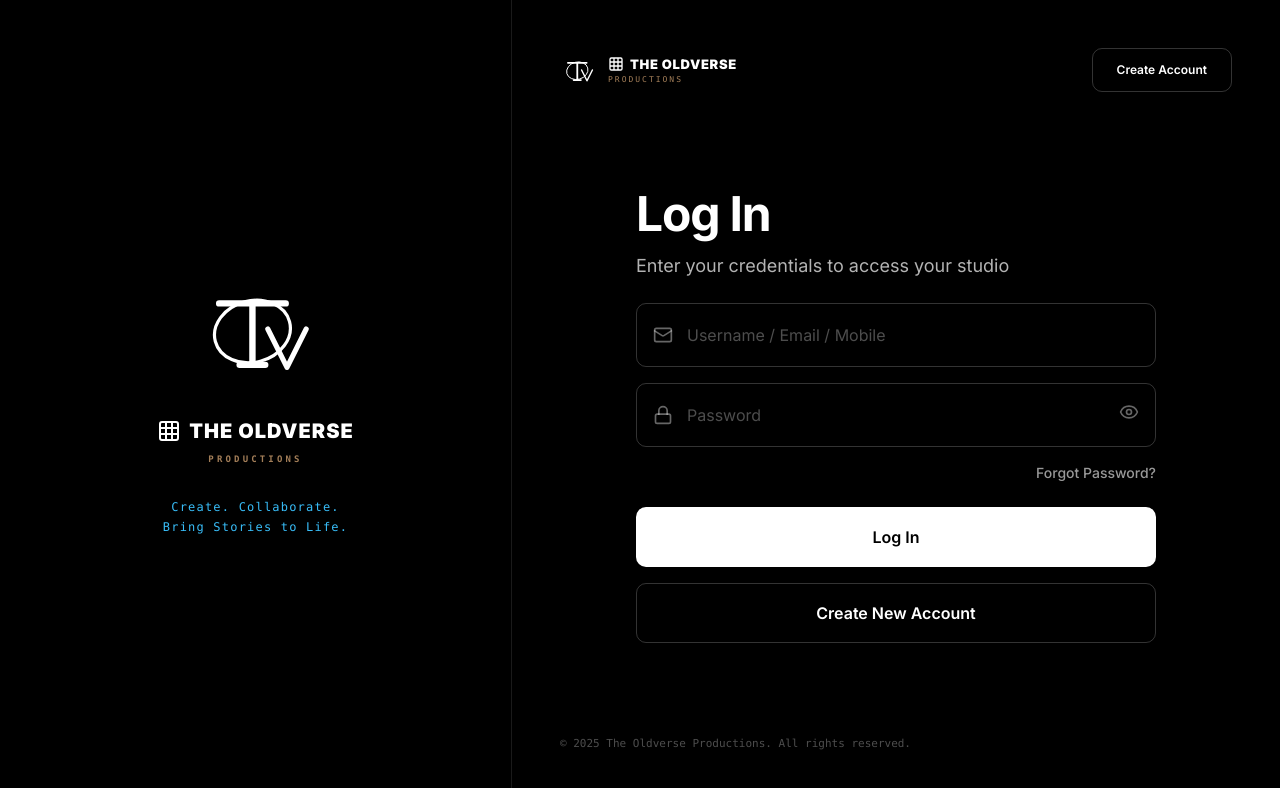
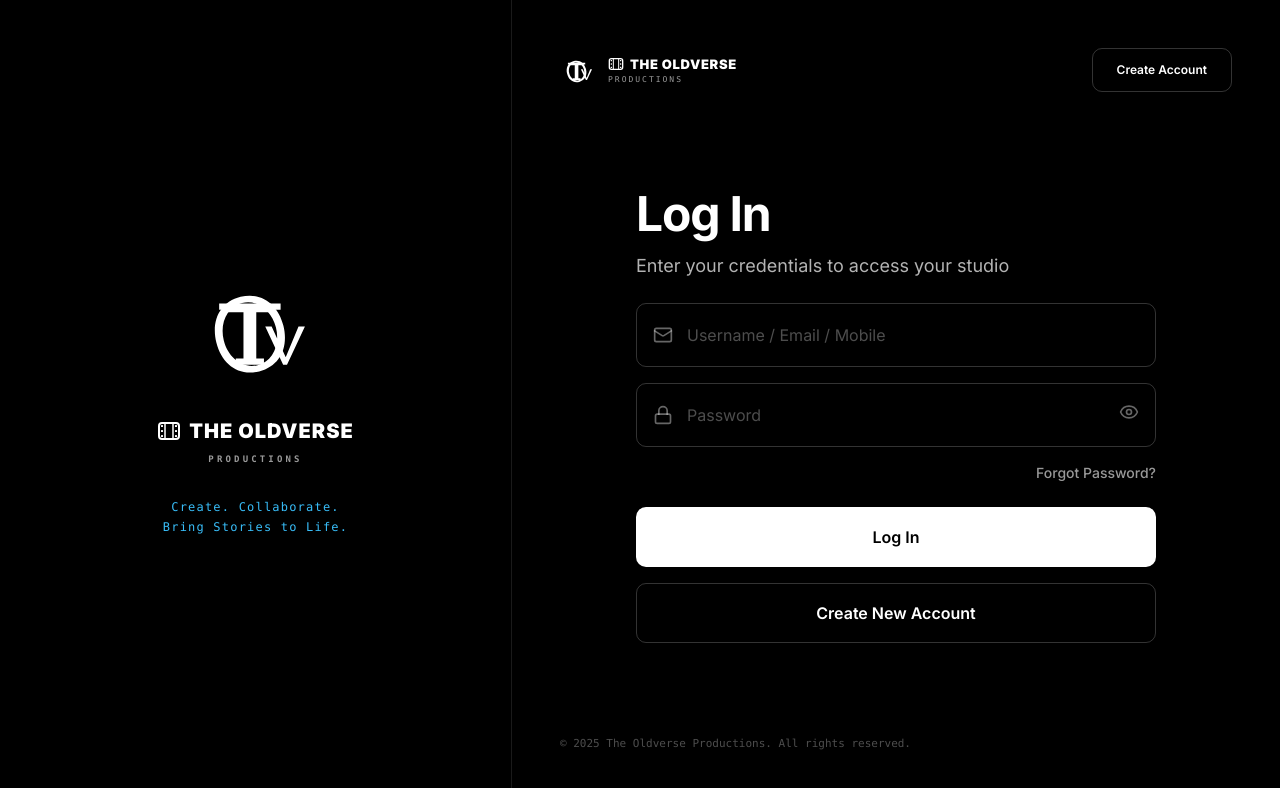
Before and after one commit to vivekrautela03-lang/Tov_studio, a Next.js app: page / in a window 1280 px wide. Shown: the top 788 px of the page. Built offline with nearby package versions, Linux system fonts and the light colour scheme.

Commit message:
UI: Update brand logo paths to match high-fidelity serif TOV monogram and all-white styling

```diff
--- a/src/app/auth-callback/page.tsx
+++ b/src/app/auth-callback/page.tsx
@@ -44,9 +44,14 @@ export default function AuthCallbackPage() {
       <div className="relative w-16 h-16 flex items-center justify-center">
         <div className="absolute inset-0 rounded-full border-2 border-white/5 border-t-white animate-spin" />
         <svg viewBox="0 0 100 100" className="w-10 h-10 text-white animate-pulse" fill="currentColor">
-          <ellipse cx="48" cy="52" rx="30" ry="24" transform="rotate(-15 48 52)" fill="none" stroke="currentColor" strokeWidth="2.5" />
-          <path d="M22 30 h52 M48 30 v48 M38 78 h20" stroke="currentColor" strokeWidth="5" strokeLinecap="round" fill="none" />
-          <path d="M60 50 L75 80 L90 50" stroke="currentColor" strokeWidth="4" strokeLinecap="round" strokeLinejoin="round" fill="none" />
+          {/* Tilted Serif O */}
+          <g transform="rotate(-14 46 54)">
+            <path d="M 46,24 C 29,24 19,37 19,54 C 19,71 29,84 46,84 C 63,84 73,71 73,54 C 73,37 63,24 46,24 Z M 46,29 C 58,29 67,40 67,54 C 67,68 58,79 46,79 C 34,79 25,68 25,54 C 25,40 34,29 46,29 Z" />
+          </g>
+          {/* Serif T */}
+          <path d="M 22,30 H 70 V 35 H 65 V 37 H 51 V 73 H 57 V 78 H 35 V 73 H 41 V 37 H 27 V 35 H 22 Z" />
+          {/* Serif V */}
+          <path d="M 58,48 L 72,78 H 75 L 89,48 H 84 L 74,72 L 63,48 Z" />
         </svg>
       </div>
       <p className="text-[9px] font-mono text-white/30 uppercase tracking-[0.25em] animate-pulse mt-2">
--- a/src/app/page.tsx
+++ b/src/app/page.tsx
@@ -132,22 +132,35 @@ export default function Home() {
         {/* Monogram Logo */}
         <div className="animate-pulse flex flex-col items-center text-center space-y-6">
           <svg viewBox="0 0 100 100" className="w-28 h-28 text-white" fill="currentColor">
-            <ellipse cx="48" cy="52" rx="30" ry="24" transform="rotate(-15 48 52)" fill="none" stroke="currentColor" strokeWidth="2.5" />
-            <path d="M22 30 h52 M48 30 v48 M38 78 h20" stroke="currentColor" strokeWidth="5" strokeLinecap="round" fill="none" />
-            <path d="M60 50 L75 80 L90 50" stroke="currentColor" strokeWidth="4" strokeLinecap="round" strokeLinejoin="round" fill="none" />
+            {/* Tilted Serif O */}
+            <g transform="rotate(-14 46 54)">
+              <path d="M 46,24 C 29,24 19,37 19,54 C 19,71 29,84 46,84 C 63,84 73,71 73,54 C 73,37 63,24 46,24 Z M 46,29 C 58,29 67,40 67,54 C 67,68 58,79 46,79 C 34,79 25,68 25,54 C 25,40 34,29 46,29 Z" />
+            </g>
+            {/* Serif T */}
+            <path d="M 22,30 H 70 V 35 H 65 V 37 H 51 V 73 H 57 V 78 H 35 V 73 H 41 V 37 H 27 V 35 H 22 Z" />
+            {/* Serif V */}
+            <path d="M 58,48 L 72,78 H 75 L 89,48 H 84 L 74,72 L 63,48 Z" />
           </svg>
 
           <div className="flex flex-col items-center">
             <div className="flex items-center gap-2">
-              <svg viewBox="0 0 24 24" className="w-6 h-6 text-white" fill="none" stroke="currentColor" strokeWidth="2">
-                <rect x="3" y="3" width="18" height="18" rx="2" />
-                <path d="M9 3v18M15 3v18M3 9h18M3 15h18" />
+              {/* Horizontal Filmstrip Icon */}
+              <svg viewBox="0 0 24 24" className="w-6 h-6 text-white" fill="currentColor">
+                <rect x="2" y="4" width="20" height="16" rx="3" fill="none" stroke="currentColor" strokeWidth="2" />
+                <line x1="8" y1="4" x2="8" y2="20" stroke="currentColor" strokeWidth="1.5" />
+                <line x1="16" y1="4" x2="16" y2="20" stroke="currentColor" strokeWidth="1.5" />
+                <rect x="4" y="6" width="2" height="2" rx="0.5" />
+                <rect x="4" y="11" width="2" height="2" rx="0.5" />
+                <rect x="4" y="16" width="2" height="2" rx="0.5" />
+                <rect x="18" y="6" width="2" height="2" rx="0.5" />
+                <rect x="18" y="11" width="2" height="2" rx="0.5" />
+                <rect x="18" y="16" width="2" height="2" rx="0.5" />
               </svg>
               <span className="text-lg font-black tracking-wider text-white uppercase font-sans">
                 THE OLDVERSE
               </span>
             </div>
-            <span className="text-[9px] text-[#A37E58] tracking-[0.35em] uppercase font-mono font-bold mt-1.5">
+            <span className="text-[9px] text-white/60 tracking-[0.35em] uppercase font-mono font-bold mt-1.5">
               PRODUCTIONS
             </span>
           </div>
--- a/src/components/Sidebar.tsx
+++ b/src/components/Sidebar.tsx
@@ -77,23 +77,36 @@ export const Sidebar: React.FC = () => {
             {/* Monogram Logo */}
             <div className="relative shrink-0 w-8 h-8">
               <svg viewBox="0 0 100 100" className="w-full h-full text-white" fill="currentColor">
-                <ellipse cx="48" cy="52" rx="30" ry="24" transform="rotate(-15 48 52)" fill="none" stroke="currentColor" strokeWidth="2.5" />
-                <path d="M22 30 h52 M48 30 v48 M38 78 h20" stroke="currentColor" strokeWidth="5" strokeLinecap="round" fill="none" />
-                <path d="M60 50 L75 80 L90 50" stroke="currentColor" strokeWidth="4" strokeLinecap="round" strokeLinejoin="round" fill="none" />
+                {/* Tilted Serif O */}
+                <g transform="rotate(-14 46 54)">
+                  <path d="M 46,24 C 29,24 19,37 19,54 C 19,71 29,84 46,84 C 63,84 73,71 73,54 C 73,37 63,24 46,24 Z M 46,29 C 58,29 67,40 67,54 C 67,68 58,79 46,79 C 34,79 25,68 25,54 C 25,40 34,29 46,29 Z" />
+                </g>
+                {/* Serif T */}
+                <path d="M 22,30 H 70 V 35 H 65 V 37 H 51 V 73 H 57 V 78 H 35 V 73 H 41 V 37 H 27 V 35 H 22 Z" />
+                {/* Serif V */}
+                <path d="M 58,48 L 72,78 H 75 L 89,48 H 84 L 74,72 L 63,48 Z" />
               </svg>
             </div>
             {(!sidebarCollapsed || mobileSidebarOpen) && (
               <div className="flex flex-col">
                 <div className="flex items-center gap-1 leading-none">
-                  <svg viewBox="0 0 24 24" className="w-3.5 h-3.5 text-white" fill="none" stroke="currentColor" strokeWidth="2">
-                    <rect x="3" y="3" width="18" height="18" rx="2" />
-                    <path d="M9 3v18M15 3v18M3 9h18M3 15h18" />
+                  {/* Horizontal Filmstrip Icon */}
+                  <svg viewBox="0 0 24 24" className="w-3.5 h-3.5 text-white" fill="currentColor">
+                    <rect x="2" y="4" width="20" height="16" rx="3" fill="none" stroke="currentColor" strokeWidth="2" />
+                    <line x1="8" y1="4" x2="8" y2="20" stroke="currentColor" strokeWidth="1.5" />
+                    <line x1="16" y1="4" x2="16" y2="20" stroke="currentColor" strokeWidth="1.5" />
+                    <rect x="4" y="6" width="2" height="2" rx="0.5" />
+                    <rect x="4" y="11" width="2" height="2" rx="0.5" />
+                    <rect x="4" y="16" width="2" height="2" rx="0.5" />
+                    <rect x="18" y="6" width="2" height="2" rx="0.5" />
+                    <rect x="18" y="11" width="2" height="2" rx="0.5" />
+                    <rect x="18" y="16" width="2" height="2" rx="0.5" />
                   </svg>
                   <span className="text-[12px] font-black tracking-wider text-white uppercase font-sans">
                     THE OLDVERSE
                   </span>
                 </div>
-                <span className="text-[7.5px] text-[#A37E58] tracking-[0.25em] uppercase font-mono font-bold leading-none mt-1">
+                <span className="text-[7.5px] text-white/60 tracking-[0.25em] uppercase font-mono font-bold leading-none mt-1">
                   PRODUCTIONS
                 </span>
               </div>
--- a/src/components/views/AuthView.tsx
+++ b/src/components/views/AuthView.tsx
@@ -23,15 +23,17 @@ interface AuthViewProps {
   initialState?: "signin" | "signup" | "forgot" | "reset" | "verify";
 }
 
-// Logo Monogram SVG (overlapping T, O, V)
+// Logo Monogram SVG (overlapping T, O, V with premium serif fills)
 const LogoSVG = ({ className = "w-24 h-24" }: { className?: string }) => (
   <svg viewBox="0 0 100 100" className={`${className} text-white`} fill="currentColor">
-    {/* Tilting O ellipse */}
-    <ellipse cx="48" cy="52" rx="30" ry="24" transform="rotate(-15 48 52)" fill="none" stroke="currentColor" strokeWidth="2.5" />
-    {/* T with serif look */}
-    <path d="M22 30 h52 M48 30 v48 M38 78 h20" stroke="currentColor" strokeWidth="5" strokeLinecap="round" fill="none" />
-    {/* V overlapping */}
-    <path d="M60 50 L75 80 L90 50" stroke="currentColor" strokeWidth="4" strokeLinecap="round" strokeLinejoin="round" fill="none" />
+    {/* Tilted Serif O */}
+    <g transform="rotate(-14 46 54)">
+      <path d="M 46,24 C 29,24 19,37 19,54 C 19,71 29,84 46,84 C 63,84 73,71 73,54 C 73,37 63,24 46,24 Z M 46,29 C 58,29 67,40 67,54 C 67,68 58,79 46,79 C 34,79 25,68 25,54 C 25,40 34,29 46,29 Z" />
+    </g>
+    {/* Serif T */}
+    <path d="M 22,30 H 70 V 35 H 65 V 37 H 51 V 73 H 57 V 78 H 35 V 73 H 41 V 37 H 27 V 35 H 22 Z" />
+    {/* Serif V */}
+    <path d="M 58,48 L 72,78 H 75 L 89,48 H 84 L 74,72 L 63,48 Z" />
   </svg>
 );
 
@@ -41,16 +43,23 @@ const BrandLogo = ({ className = "w-10 h-10" }: { className?: string }) => (
     <LogoSVG className={className} />
     <div className="flex flex-col">
       <div className="flex items-center gap-1.5 leading-none">
-        {/* Filmstrip Icon */}
-        <svg viewBox="0 0 24 24" className="w-4 h-4 text-white" fill="none" stroke="currentColor" strokeWidth="2">
-          <rect x="3" y="3" width="18" height="18" rx="2" />
-          <path d="M9 3v18M15 3v18M3 9h18M3 15h18" />
+        {/* Horizontal Filmstrip Icon */}
+        <svg viewBox="0 0 24 24" className="w-4 h-4 text-white" fill="currentColor">
+          <rect x="2" y="4" width="20" height="16" rx="3" fill="none" stroke="currentColor" strokeWidth="2" />
+          <line x1="8" y1="4" x2="8" y2="20" stroke="currentColor" strokeWidth="1.5" />
+          <line x1="16" y1="4" x2="16" y2="20" stroke="currentColor" strokeWidth="1.5" />
+          <rect x="4" y="6" width="2" height="2" rx="0.5" />
+          <rect x="4" y="11" width="2" height="2" rx="0.5" />
+          <rect x="4" y="16" width="2" height="2" rx="0.5" />
+          <rect x="18" y="6" width="2" height="2" rx="0.5" />
+          <rect x="18" y="11" width="2" height="2" rx="0.5" />
+          <rect x="18" y="16" width="2" height="2" rx="0.5" />
         </svg>
         <span className="text-[13px] font-black tracking-wider text-white font-sans uppercase">
           THE OLDVERSE
         </span>
       </div>
-      <span className="text-[8px] text-[#A37E58] tracking-[0.25em] uppercase font-mono font-medium leading-none mt-1">
+      <span className="text-[8px] text-white/60 tracking-[0.25em] uppercase font-mono font-medium leading-none mt-1">
         PRODUCTIONS
       </span>
     </div>
@@ -64,15 +73,23 @@ const StandaloneBrand = () => (
 
     <div className="flex flex-col items-center">
       <div className="flex items-center gap-2">
-        <svg viewBox="0 0 24 24" className="w-6 h-6 text-white" fill="none" stroke="currentColor" strokeWidth="2">
-          <rect x="3" y="3" width="18" height="18" rx="2" />
-          <path d="M9 3v18M15 3v18M3 9h18M3 15h18" />
+        {/* Horizontal Filmstrip Icon */}
+        <svg viewBox="0 0 24 24" className="w-6 h-6 text-white" fill="currentColor">
+          <rect x="2" y="4" width="20" height="16" rx="3" fill="none" stroke="currentColor" strokeWidth="2" />
+          <line x1="8" y1="4" x2="8" y2="20" stroke="currentColor" strokeWidth="1.5" />
+          <line x1="16" y1="4" x2="16" y2="20" stroke="currentColor" strokeWidth="1.5" />
+          <rect x="4" y="6" width="2" height="2" rx="0.5" />
+          <rect x="4" y="11" width="2" height="2" rx="0.5" />
+          <rect x="4" y="16" width="2" height="2" rx="0.5" />
+          <rect x="18" y="6" width="2" height="2" rx="0.5" />
+          <rect x="18" y="11" width="2" height="2" rx="0.5" />
+          <rect x="18" y="16" width="2" height="2" rx="0.5" />
         </svg>
         <h1 className="text-xl font-black tracking-wider text-white uppercase font-sans">
           THE OLDVERSE
         </h1>
       </div>
-      <span className="text-[9px] text-[#A37E58] tracking-[0.35em] uppercase font-mono font-bold mt-2">
+      <span className="text-[9px] text-white/60 tracking-[0.35em] uppercase font-mono font-bold mt-2">
         PRODUCTIONS
       </span>
     </div>
```
